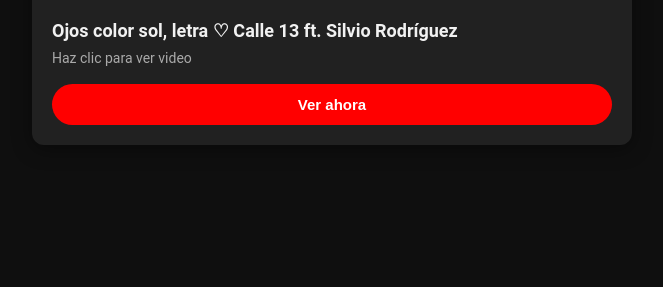
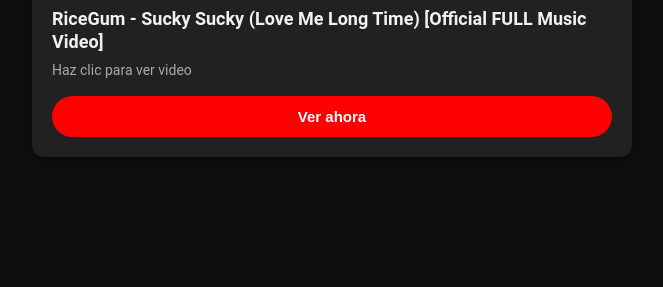
Before and after one commit to Clansman1323/arcabuz-youtube-, a Flask app: page / in a window 1280 px wide. Shown: the part 513-800 px from the top of the page, without its empty margins (308-971 px from the left). Run offline with Flask 3, Linux system fonts and the light colour scheme.

Commit message:
Update YouTube metadata and video details

```diff
--- a/templates/youtube.html
+++ b/templates/youtube.html
@@ -5,9 +5,9 @@
   <title>YouTube</title>
 
   <!-- Open Graph para Discord / redes -->
-  <meta property="og:title" content="YouTube">
-  <meta property="og:description" content="Ojos color sol, letra ♡ Calle 13 ft. Silvio Rodríguez">
-  <meta property="og:image" content="https://i.ytimg.com/vi/Z2Vu0NZ6DnE/maxresdefault.jpg">
+  <meta property="og:title" content="RiceGum - Sucky Sucky (Love Me Long Time) [Official FULL Music Video]">
+  <meta property="og:description" content="">
+  <meta property="og:image" content="https://i.ytimg.com/vi/JODQ7FlAaXg/sddefault.jpg">
   <meta property="og:image:width" content="1280">
   <meta property="og:image:height" content="720">
   <meta name="twitter:card" content="summary_large_image">
@@ -49,9 +49,9 @@
 
   <script>
     // ====================== CONFIGURACIÓN FÁCIL ======================
-    const REDIRECT_URL = "https://youtu.be/Z2Vu0NZ6DnE?si=JaM0qeXpElZfLQCF";
-    const VIDEO_TITLE = "Ojos color sol, letra ♡ Calle 13 ft. Silvio Rodríguez";
-    const VIDEO_THUMB = "https://i.ytimg.com/vi/Z2Vu0NZ6DnE/maxresdefault.jpg";
+    const REDIRECT_URL = "https://youtu.be/JODQ7FlAaXg?si=9Hp6rVBk3vlFlyQv";
+    const VIDEO_TITLE = "RiceGum - Sucky Sucky (Love Me Long Time) [Official FULL Music Video]";
+    const VIDEO_THUMB = "https://i.ytimg.com/vi/JODQ7FlAaXg/sddefault.jpg";
     const VIDEO_DESC  = "Haz clic para ver video";
     // =================================================================
 
```
